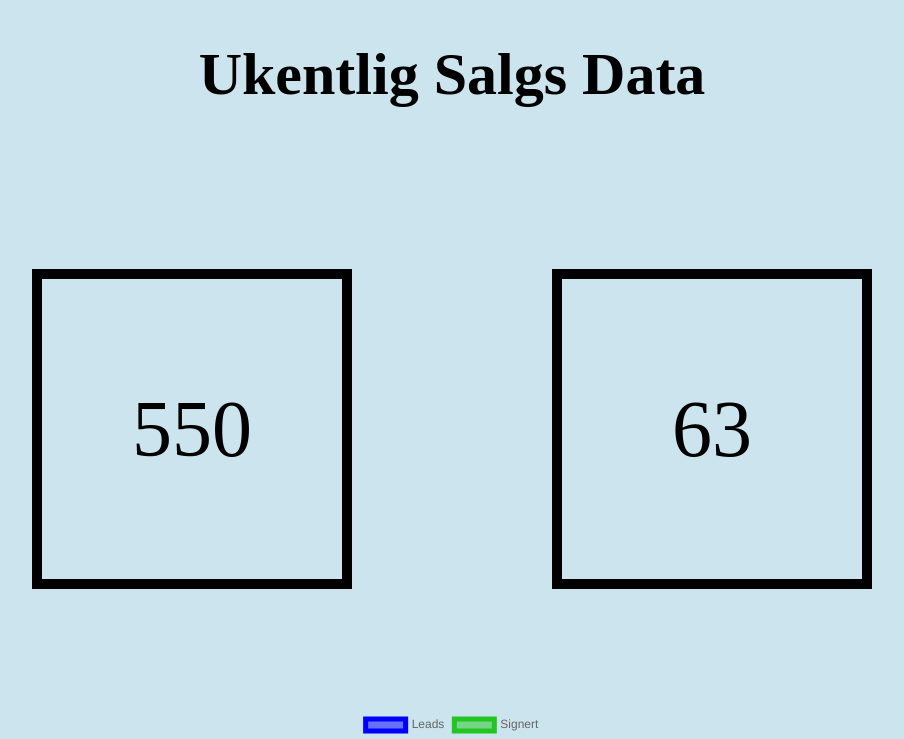
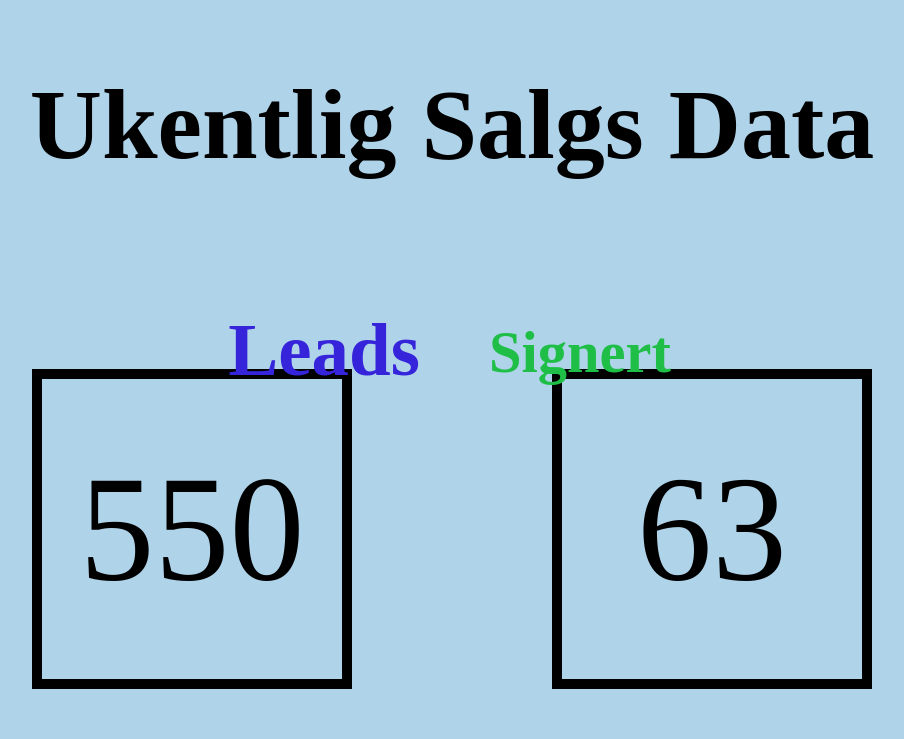
Before and after one commit to Zyxzo/pie-chart-stats, a website: page index.html in a window 1280 px wide. Shown: the top 739 px of the page, without its empty margins (188-1092 px from the left). Drawn offline with nearby package versions, Linux system fonts and the light colour scheme; no server answers.

Commit message:
Added 2 headers

```diff
--- a/index.html
+++ b/index.html
@@ -14,7 +14,7 @@
             justify-content: center; /* Center contents vertically */
             min-height: 100vh; /* Full height of the viewport */
             margin: 0; /* Remove default margin */
-            animation: backgroundAnimation 30s infinite alternate; /* Apply background animation */
+            animation: backgroundAnimation 10s infinite alternate; /* Apply background animation */
         }
 
         /* Keyframes for background animation */
@@ -48,7 +48,7 @@
             justify-content: center;
             border: 10px solid #000;
             margin: 100px; /* Margin between boxes */
-            font-size: 80px;
+            font-size: 150px;
 
         }
 
@@ -62,6 +62,14 @@
 <body>
     <div class="container">
         <h1>Ukentlig Salgs Data</h1>
+    </div>
+
+    <div class="box-title">
+        <h2>Leads</h2>
+    </div>
+
+    <div class="box2">
+        <h3>Signert</h3>
     </div>
 
     <div class="box-container">
--- a/styles.css
+++ b/styles.css
@@ -15,5 +15,25 @@ body {
 }
 
 .container h1 {
-    font-size: 60px; /* Adjust this value to your desired text size */
+    font-size: 100px; /* Adjust this value to your desired text size */
 }
+
+.box-title {
+    position: absolute;
+    top: 245px; /* Distance from the top of the screen */
+    left: 40%; /* Center the text horizontally */
+    transform: translateX(-50%); /* Adjust for centering */
+    text-align: center;
+    font-size: 50px;
+    color: #3624db;
+}
+
+.box2 {
+    position: absolute;
+    top: 260px; /* Distance from the top of the screen */
+    left: 60%; /* Center the text horizontally */
+    transform: translateX(-50%); /* Adjust for centering */
+    text-align: center;
+    font-size: 50px;
+    color: #1fbe47;
+}
```
